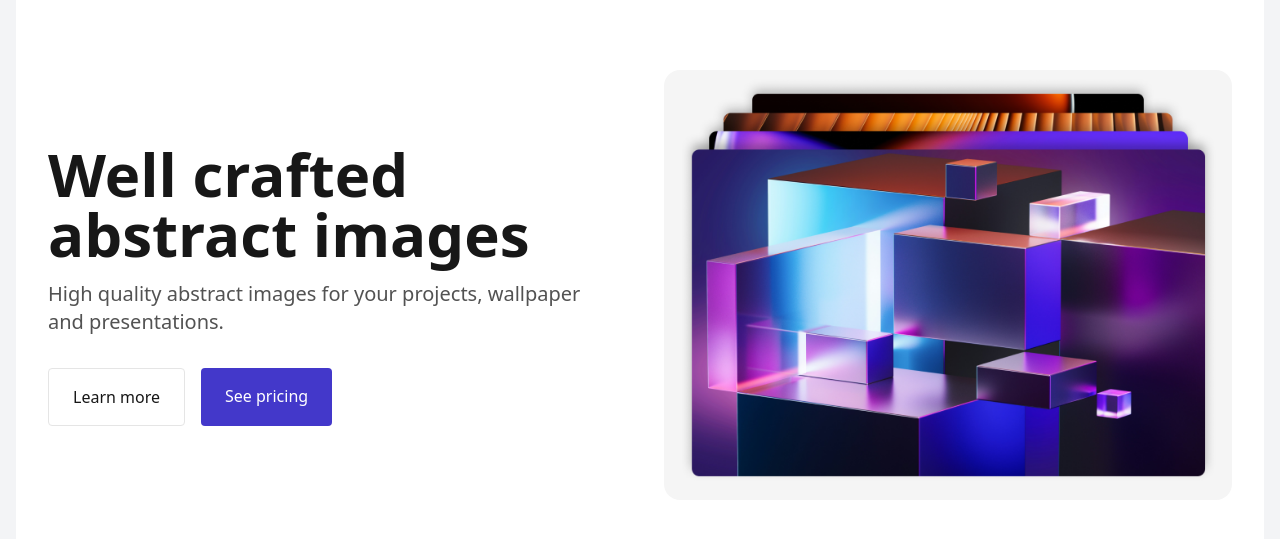
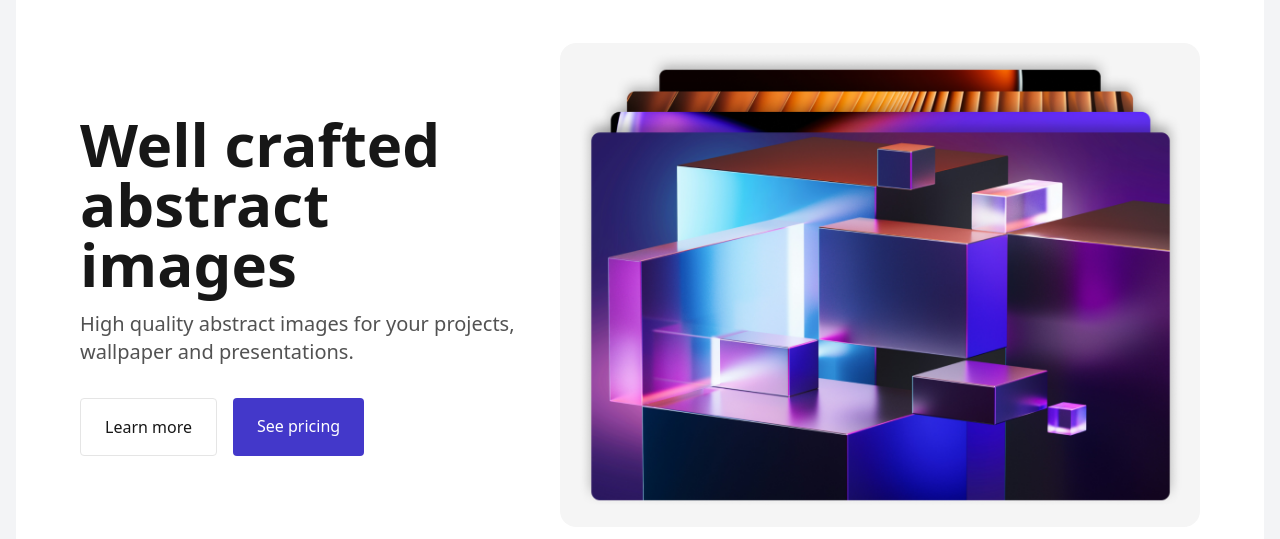
Before and after one commit to amandaguan-ag/marketing, a Next.js app: page /hero-simple in a window 1280 px wide. Shown: the part 115-654 px from the top of the page. Built offline with nearby package versions, Linux system fonts and the light colour scheme.

Commit message:
fix herosimple position

```diff
--- a/src/components/HeroSimple.js
+++ b/src/components/HeroSimple.js
@@ -16,8 +16,8 @@ const HeroSimple = ({
       className="bg-white rounded-2xl p-6 md:p-8 mx-auto m-4 flex w-full"
       aria-labelledby="hero-heading"
     >
-      <div className="lg:flex lg:items-center lg:gap-12">
-        <div className="lg:w-1/2">
+      <div className="container mx-auto grid gap-8 grid-cols-12 items-center">
+        <div className="col-span-12 lg:col-span-5">
           <h1
             id="hero-heading"
             className="font-semibold text-4xl lg:text-6xl text-neutral-900 mb-4"
@@ -36,7 +36,7 @@ const HeroSimple = ({
             </Button>
           </div>
         </div>
-        <div className="lg:w-1/2 mt-8 lg:mt-0">
+        <div className="col-span-12 lg:col-span-7 mt-8 lg:mt-0">
           <Image
             src={imageSrc}
             alt="Hero Image"
```
